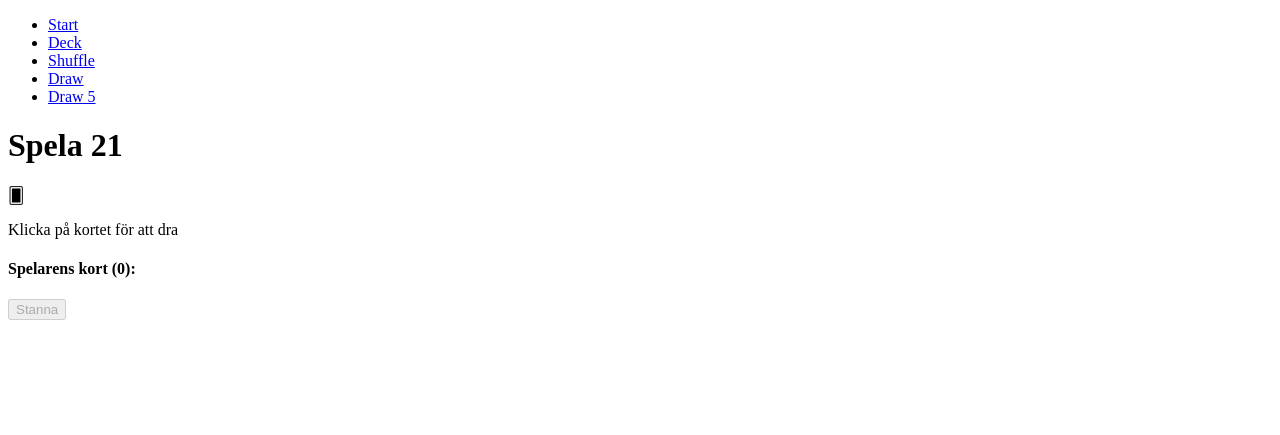
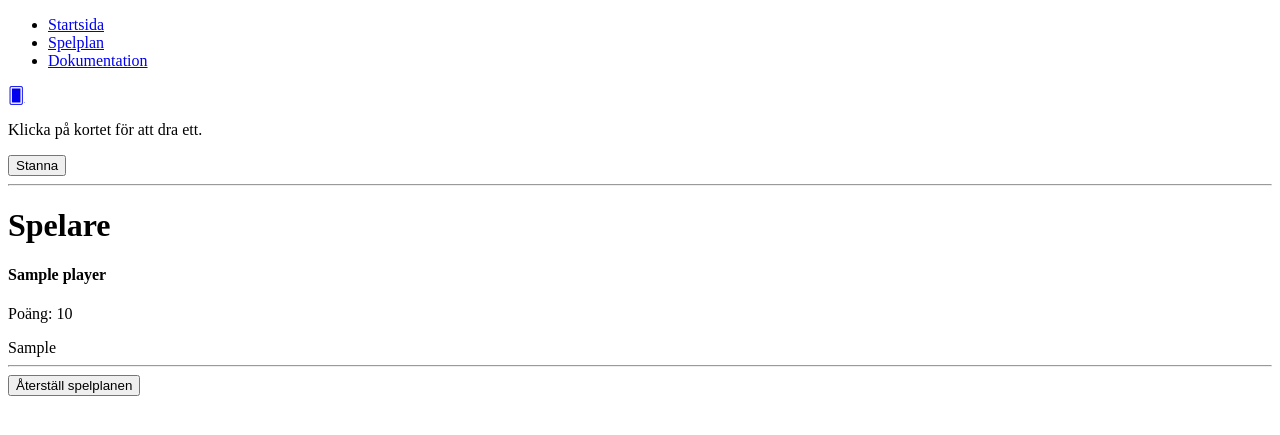
Before and after one commit to TunkDesign/DV1608, a Symfony app: template templates/game/play.html.twig in a window 1280 px wide. Shown: the top 435 px of the page. Run offline with Twig, Linux system fonts and the light colour scheme; the template is opened without the code that fills it: most values are stand-ins (such as "Sample title", 1, 10 or a date in 2020); some libraries are stand-ins or nearby versions.

Commit message:
Made the final changes to the design.

```diff
--- a/templates/game/base.html.twig
+++ b/templates/game/base.html.twig
@@ -19,11 +19,9 @@
             <nav class="navbar">
             <div class="container">
                 <ul class="nav-links">
-                    <li><a href="{{ path('card_start') }}" class="{% if 'card_start' in app.request.attributes.get('_route') %}active{% endif %}">Start</a></li>
-                    <li><a href="{{ path('card_deck') }}" class="{% if 'card_deck' in app.request.attributes.get('_route') %}active{% endif %}">Deck</a></li>
-                    <li><a href="{{ path('card_shuffle') }}" class="{% if 'card_shuffle' in app.request.attributes.get('_route') %}active{% endif %}">Shuffle</a></li>
-                    <li><a href="{{ path('card_draw') }}" class="{% if 'card_draw' in app.request.attributes.get('_route') %}active{% endif %}">Draw</a></li>
-                    <li><a href="{{ path('card_draw_number', {num: 5}) }}" class="{% if 'card_draw_number' in app.request.attributes.get('_route') %}active{% endif %}">Draw 5</a></li>
+                    <li><a href="{{ path('game_start') }}" class="{% if 'game_start' in app.request.attributes.get('_route') %}active{% endif %}">Startsida</a></li>
+                    <li><a href="{{ path('game_play') }}" class="{% if 'game_play' in app.request.attributes.get('_route') %}active{% endif %}">Spelplan</a></li>
+                    <li><a href="{{ path('game_doc') }}" class="{% if 'game_doc' in app.request.attributes.get('_route') %}active{% endif %}">Dokumentation</a></li>
                 </ul>
             </div>
             </nav>
--- a/templates/game/play.html.twig
+++ b/templates/game/play.html.twig
@@ -3,104 +3,89 @@
 {% block title %}Play{% endblock %}
 
 {% block body %}
-
-<div class="container">
 <div class="game-wrapper">
-<h1>Spela 21</h1>
-
+    {% if not ended %}
+        <div class="actions">
             <div>
                 <div class="card-stack">
-        <span class="card" id="draw-button">🂠</span>
-
+                    <a href="/game/draw"><span class="card" id="draw-button">🂠</span></a>
                 </div>
-    <p>Klicka på kortet för att dra</p>
+                <p>Klicka på kortet för att dra ett.</p>
             </div>
 
-<div class="mt-5">
-    <h4>Spelarens kort (<span id="player-points">0</span>):</h4>
-    <div class="card-row" id="player-cards"></div>
+            {% if player.getName != 'Bank' %}
+
+            <a href="/game/hold">
+                <button type="submit">Stanna</button>
+            </a>
+            {% endif %}
+        </div>
+    {% else %}
+        <div class="result">
+            <p>Vinnare: {{ winner.getName }}</p>
+            <p>Poäng: {{ winner.getScore }}</p>
+        </div>
+    {% endif %}
 </div>
 
-<div class="actions">
-    <button id="stay-button" disabled>Stanna</button>
+<hr>
+
+<h1>Spelare</h1>
+<div class="players-row">
+    {% for player in players %}
+    <div class="player-card" data-name="{{ player.getName }}" data-score="{{ player.getScore }}" {% if player.isActive %}data-active="true"{% endif %}>
+        {% if player.isActive %}
+            <h3>Aktiv</h3>
+        {% endif %}
+        <h4>{{ player.getName }}</h4>
+        <p>Poäng: {{ player.getScore }}</p>
+        {% if player.hasFolded %}
+            <p>Lade sig</p>
+        {% endif %}
+
+        <div class="card-row">
+            {% for card in player.getHand.getCards %}
+                <div class="card {{ card.color }}">{{ card.getAsString }}</div>
+            {% endfor %}
+        </div>
+    </div>
+{% endfor %}
 </div>
 
-<div class="mt-5" id="dealer-section" style="display: none;">
-    <h4>Bankens kort (<span id="dealer-points">0</span>):</h4>
-    <div class="card-row" id="dealer-cards"></div>
-</div>
+<hr>
+<a href="/game/reset">
+    <button>Återställ spelplanen</button>
+</a>
 
-<div class="mt-4">
-    <h3 id="result" class="result"></h3>
-</div>
+<script>
+    document.addEventListener("DOMContentLoaded", () => {
+        const players = document.querySelectorAll('.player-card');
 
-</div>
-</div>
-<script>
-    let playerCards = [];
-    let dealerCards = [];
-    let playerTurn = true;
-    let playerPoints = 0;
-    let dealerPoints = 0;
+        players.forEach(player => {
+            const name = player.dataset.name;
+            const score = parseInt(player.dataset.score, 10);
+            const isActive = player.dataset.active === "true";
 
-    document.getElementById('draw-button').addEventListener('click', () => {
-        if (!playerTurn) return;
-
-        fetch('/api/deck/draw')
-            .then(response => response.json())
-            .then(data => {
-                playerPoints += data.drawn[0].value;
-                document.getElementById('player-points').textContent = playerPoints;
-
-                console.log(data);
-                if (data.drawn) {
-                    const cardDiv = document.createElement('div');
-                    cardDiv.classList.add('card');
-                    cardDiv.classList.add(data.drawn[0].color);
-                    cardDiv.textContent = data.drawn[0].name;
-                    document.getElementById('player-cards').appendChild(cardDiv);
+            if (name === "Bank" && isActive) {
+                // Starta automatiskt kortdragning med intervall
+                let currentScore = score;
+                const interval = setInterval(() => {
+                    if (currentScore >= 17) {
+                        clearInterval(interval);
+                        window.location.href = "/game/hold";
+                    } else {
+                        // Hämta nytt kort (simulerar klick på /game/draw)
+                        fetch("/game/draw")
+                            .then(() => {
+                                // Ladda om sidan efter varje dragning
+                                window.location.reload();
+                            });
                     }
-                if (playerPoints > 21) {
-                    document.getElementById('result').textContent = "Du förlorade och banken vann!";
-                    playerTurn = false;
-                    //startDealerTurn();
-                } else {
-                    document.getElementById('stay-button').disabled = false;
+                }, 1000); // Dra nytt kort varje sekund
             }
         });
     });
-
-    document.getElementById('stay-button').addEventListener('click', () => {
-        playerTurn = false;
-        startDealerTurn();
-    });
-
-    function startDealerTurn() {
-        document.getElementById('dealer-section').style.display = 'block';
-
-        function drawNextCard() {
-            fetch('/api/deck/draw')
-                .then(response => response.json())
-                .then(data => {
-                    dealerPoints += data.drawn[0].value;
-                    document.getElementById('dealer-points').textContent = dealerPoints;
-                    if (data.drawn) {
-                        const cardDiv = document.createElement('div');
-                        cardDiv.classList.add('card');
-                        cardDiv.classList.add(data.drawn[0].color);
-                        cardDiv.textContent = data.drawn[0].name;
-                        document.getElementById('dealer-cards').appendChild(cardDiv);
-                    }
-                    if (dealerPoints > 21) {
-                        document.getElementById('result').textContent = "Vem vann?";
-                    } else {
-                        setTimeout(drawNextCard, 1500);
-                    }
-                });
-        }
-
-        drawNextCard();
-    }
     </script>
 
+
 {% endblock %}
```
Also changed, not shown: assets/styles/game.css (+59 -0 lines), templates/game/doc.html.twig (+118 -0 lines). Lines whose indentation alone changed are shown as unchanged.
